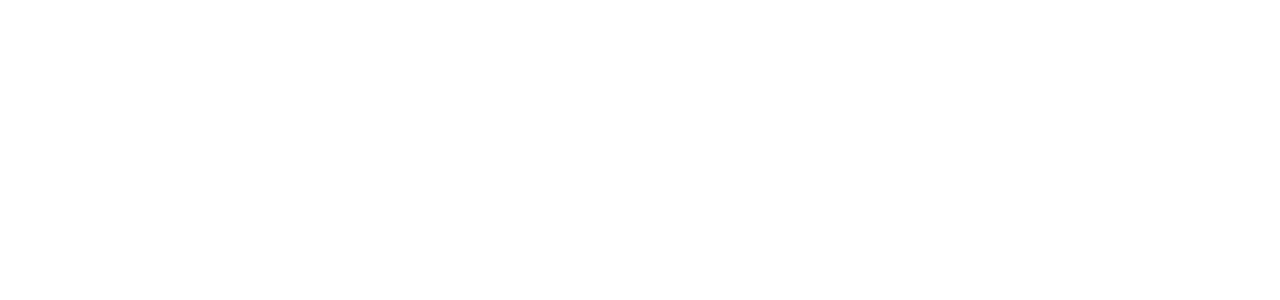
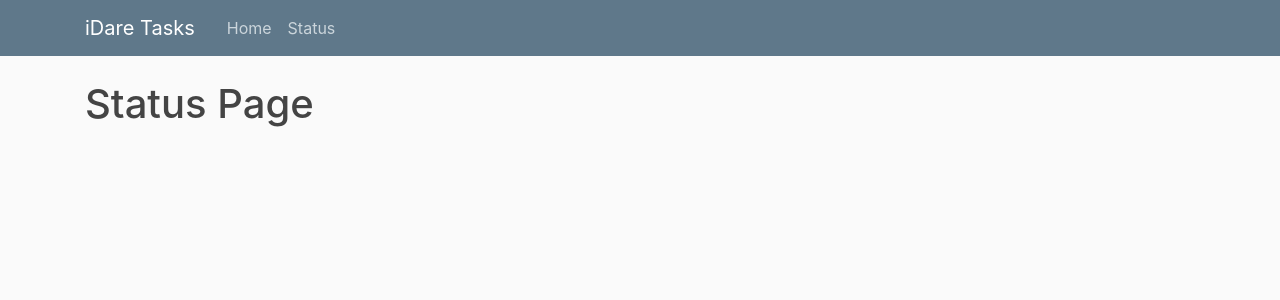
Before and after one commit to shanewas/iDare_test, a Django app: page /status/ in a window 1280 px wide. Before the commit the part shown is empty. Shown: the top 300 px of the page. Run offline with Django 3.2, Linux system fonts and the light colour scheme; some libraries are stand-ins or nearby versions.

Commit message:
html templates added

```diff
--- a/tasks/templates/tasks/base.html
+++ b/tasks/templates/tasks/base.html
@@ -29,7 +29,7 @@
           <div class="collapse navbar-collapse" id="navbarToggle">
             <div class="navbar-nav mr-auto">
               <a class="nav-item nav-link" href="{% url 'tasks-home' %}">Home</a>
-              <a class="nav-item nav-link" href="{% url 'tasks-status' %}">About</a>
+              <a class="nav-item nav-link" href="{% url 'tasks-status' %}">Status</a>
             </div>
             <!-- Navbar Right Side -->
             <!-- <div class="navbar-nav">
--- a/tasks/templates/tasks/home.html
+++ b/tasks/templates/tasks/home.html
@@ -0,0 +1,4 @@
+{% extends "tasks/base.html" %}
+{% block content %}
+    <h1>Home Page</h1>
+{% endblock content %}
--- a/tasks/templates/tasks/status.html
+++ b/tasks/templates/tasks/status.html
@@ -0,0 +1,4 @@
+{% extends "tasks/base.html" %}
+{% block content %}
+    <h1>Status Page</h1>
+{% endblock content %}
--- a/tasks/urls.py
+++ b/tasks/urls.py
@@ -2,6 +2,6 @@
 from . import views
 
 urlpatterns = [
-    path('home/', views.home, name='tasks-home'),
+    path('', views.home, name='tasks-home'),
     path('status/', views.status, name='tasks-status'),
 ]
```
